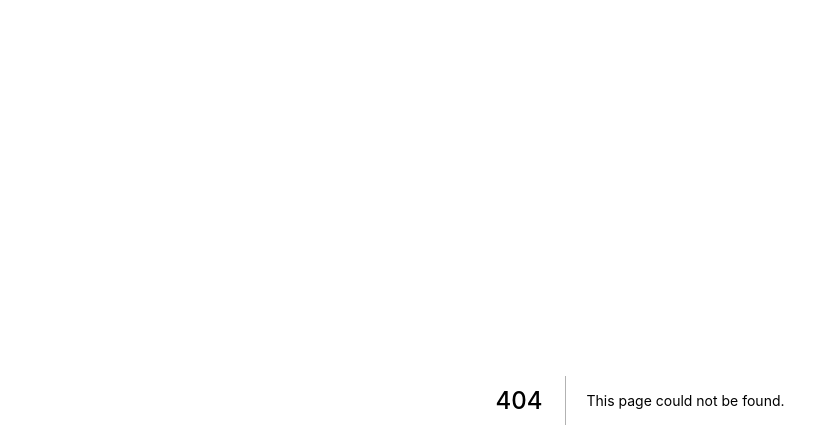
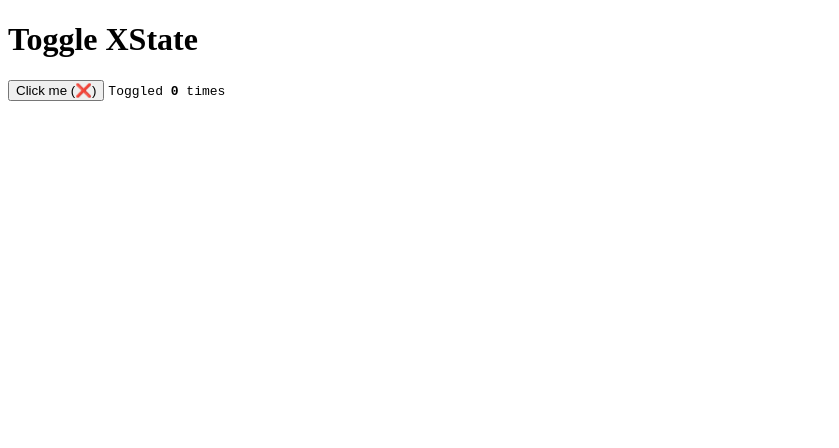
Before and after one commit to zendy199x/XState-React, a Next.js app: page /toggle in a window 1280 px wide. Before the commit this address had no page. Shown: the top 448 px of the page, without its empty margins (0-839 px from the left). Built offline with nearby package versions, Linux system fonts and the light colour scheme.

Commit message:
Toggle Example

```diff
--- a/package.json
+++ b/package.json
@@ -9,6 +9,7 @@
     "@xstate/react": "^1.6.1",
     "next": "^11.1.2",
     "react": "^17.0.2",
+    "react-bootstrap": "^1.6.3",
     "react-dom": "^17.0.2",
     "react-scripts": "4.0.3",
     "styled-components": "^5.3.1",
--- /dev/null
+++ b/src/pages/toggle/index.js
@@ -0,0 +1,23 @@
+import { useMachine } from "@xstate/react";
+import React from "react";
+import { toggleMachine } from "../../xstore/toggleMachine";
+
+const Toggle = () => {
+  const [current, send] = useMachine(toggleMachine);
+  const active = current.matches("active");
+  const { count } = current.context;
+
+  return (
+    <div>
+      <h1>Toggle XState</h1>
+      <button  onClick={() => send("TOGGLE")}>
+        Click me ({active ? "✅" : "❌"})
+      </button>{" "}
+      <code>
+        Toggled <strong>{count}</strong> times
+      </code>
+    </div>
+  );
+};
+
+export default Toggle;
--- /dev/null
+++ b/src/xstore/toggleMachine.js
@@ -0,0 +1,18 @@
+import { assign, createMachine } from "xstate";
+
+export const toggleMachine = createMachine({
+  id: "toggle",
+  initial: "inactive",
+  context: {
+    count: 0,
+  },
+  states: {
+    inactive: {
+      on: { TOGGLE: "active" },
+    },
+    active: {
+      entry: assign({ count: (ctx) => ctx.count + 1 }),
+      on: { TOGGLE: "inactive" },
+    },
+  },
+});
```
Also changed, not shown: src/pages/index.js (+6 -1 lines), 1 other file (tests, documents, lock files or other folders).
